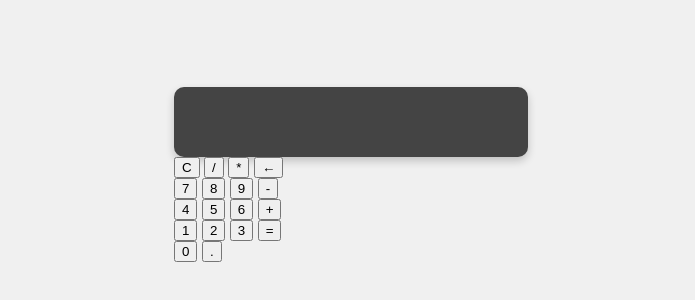
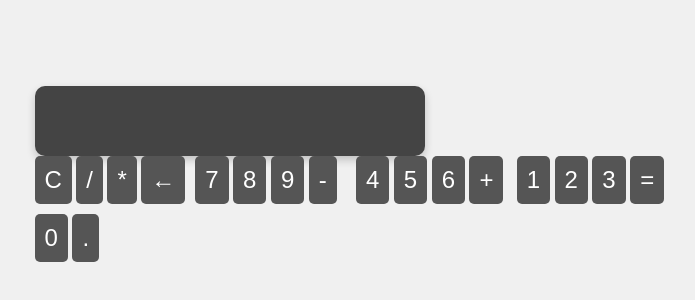
Before and after one commit to AliSinaDevelo/JCalc, a plain HTML site: page index.html in a window 1280 px wide. Shown: the part 226-526 px from the top of the page, without its empty margins (289-984 px from the left). Drawn offline with Linux system fonts and the light colour scheme.

Commit message:
button designs

```diff
--- a/styles/main.css
+++ b/styles/main.css
@@ -26,3 +26,28 @@ body {
     text-align: right;
     outline: none;
 }
+
+.buttons {
+    display: grid;
+    grid-template-columns: repeat(4, 1fr);
+    grid-gap: 10px;
+}
+
+button {
+    background-color: #555;
+    border: none;
+    border-radius: 5px;
+    color:#fff;
+    cursor: pointer;
+    font-size: 24px;
+    padding: 10px;
+    transition: background-color 0.2s;
+}
+
+button:hover {
+    background-color: #666;
+}
+
+button:active {
+    background-color: #444;
+}
```
